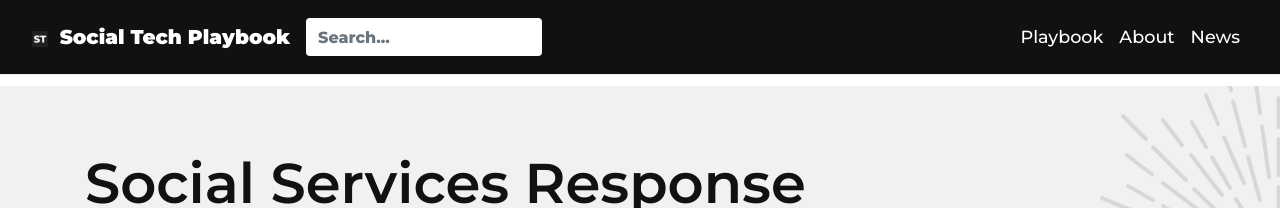
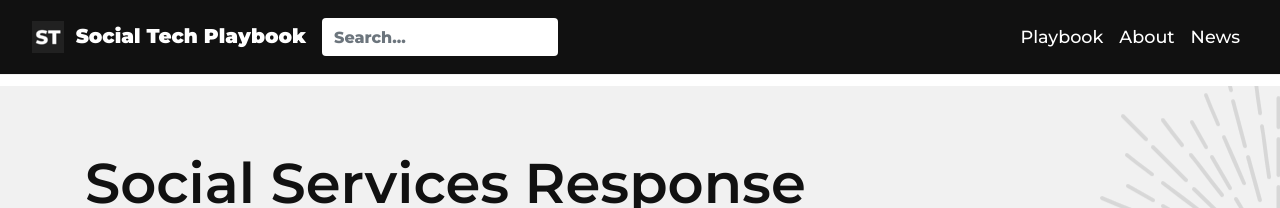
Before and after one commit to Social-Tech-Collab/socialtechcollaborative, a Jekyll site: the page built from index.html, in a window 1280 px wide. Shown: the top 208 px of the page. Built offline with Jekyll 4.4.1, drawn with Linux system fonts in a browser that asks for light colours; nearby versions of some CDN libraries; some web fonts are replaced; library files that are not in the unit come from our copies; the list of posts is cut into pages by our own code.

Commit message:
switch nav bar logo

```diff
--- a/_config.yml
+++ b/_config.yml
@@ -1,7 +1,7 @@
 # Site
 name: 'Social Tech Playbook'
 description: 'The Social Services Response Playbook is a technology guide for social service agencies responding to the increased demand for basic needs during the coronavirus pandemic.'
-logo: 'assets/img/favicon/favicon-16x16.png'
+logo: 'assets/img/favicon/favicon-32x32.png'
 logo_full: 'assets/img/favicon/favicon-96x96.png'
 favicon: 'assets/img/favicon/favicon.ico'
 baseurl: '/playbook'
```
